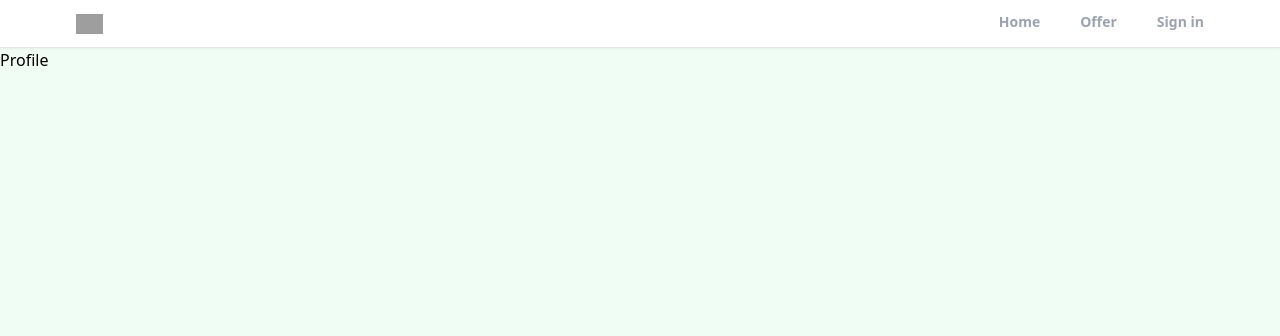
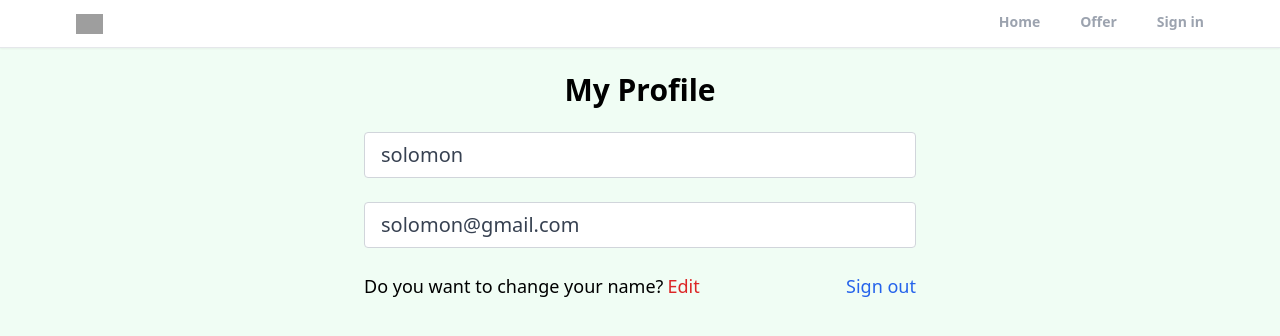
Before and after one commit to Ukwubuiwe-Solomon/Realtor-React-App, a React (Create React App) app: page /profile in a window 1280 px wide. Shown: the top 336 px of the page. Built offline with nearby package versions, Linux system fonts and the light colour scheme; no server answers; sample sign-in values are in the browser's storage; grey boxes are pictures that could not be loaded.

Commit message:
create private route and custom hook for protecting the profile page and adding logout functionality

```diff
--- a/src/App.js
+++ b/src/App.js
@@ -8,6 +8,7 @@
 import Header from './components/Header';
 import {ToastContainer} from 'react-toastify'
 import 'react-toastify/dist/ReactToastify.css';
+import PrivateRoute from './components/PrivateRoute';
 
 
 
@@ -18,7 +19,9 @@
       <Header />
         <Routes>
           <Route path='/' element={<Home />} />
+          <Route path='/profile' element={<PrivateRoute />}>
           <Route path='/profile' element={<Profile />} />
+          </Route>
           <Route path='/sign-in' element={<SignIn />} />
           <Route path='/sign-up' element={<SignUp />} />
           <Route path='/offers' element={<Offers />} />
--- /dev/null
+++ b/src/components/PrivateRoute.js
@@ -0,0 +1,15 @@
+import React from 'react'
+import { Navigate, Outlet } from 'react-router'
+import useAuthStatus from '../hooks/useAuthStatus'
+
+const PrivateRoute = () => {
+    const {loggedLn, checkingStatus} = useAuthStatus();
+    if(checkingStatus){
+        return <h1>Loading</h1>
+    }
+
+   return loggedLn ? <Outlet /> : <Navigate to= "/sign-in" />
+
+}
+
+export default PrivateRoute
--- /dev/null
+++ b/src/hooks/useAuthStatus.js
@@ -0,0 +1,20 @@
+import { getAuth, onAuthStateChanged } from 'firebase/auth'
+import React, { useEffect, useState } from 'react'
+
+const useAuthStatus = () => {
+    const [loggedLn, setLoggedLn] = useState(false)
+    const [checkingStatus, setCheckingStatus] = useState(true)
+
+    useEffect(()=>{
+        const auth = getAuth()
+        onAuthStateChanged(auth, (user)=>{
+            if(user){
+                setLoggedLn(true)
+            }
+            setCheckingStatus(false)
+        })
+    },[])
+  return {loggedLn, checkingStatus}
+}
+
+export default useAuthStatus
--- a/src/pages/Profile.js
+++ b/src/pages/Profile.js
@@ -1,9 +1,53 @@
-import React from 'react'
+import { getAuth } from "firebase/auth";
+import React, { useState } from "react";
+import { useNavigate } from "react-router";
 
 const Profile = () => {
+  const navigate = useNavigate()
+  const [formData, setFormData] = useState({
+    name: "solomon",
+    email: "solomon@gmail.com",
+  });
+  const { name, email } = formData;
+
+  function onLogout(){
+    const auth = getAuth()
+    auth.signOut()
+    navigate("/")
+  }
   return (
-    <div>Profile</div>
-  )
-}
+    <>
+      <section className="max-w-6xl mx-auto flex justify-center items-center flex-col">
+        <h1 className="text-3xl font-bold text-center mt-6">My Profile</h1>
 
-export default Profile
+        <div className="w-full md:w-[50%] mt-6 px-3">
+          <form>
+            <input
+              type="text"
+              id="name"
+              value={name}
+              disabled
+              className="mb-6 w-full px-4 py-2 text-xl text-gray-700 bg-white border border-gray-300 rounded transition ease-in-out"
+            />
+
+            <input
+              type="email"
+              id="email"
+              value={email}
+              disabled
+              className="mb-6 w-full px-4 py-2 text-xl text-gray-700 bg-white border border-gray-300 rounded transition ease-in-out"
+            />
+            <div className="flex justify-between whitespace-nowrap text-sm sm:text-lg mb-6">
+              <p className="flex items-center">Do you want to change your name?
+              <span className="text-red-600 hover:text-red-700 transition duration-200 ease-in-out cursor-pointer ml-1 ">Edit</span>
+              </p>
+              <p onClick={onLogout} className="text-blue-600 hover:text-blue-800 transition duration-200 ease-in-out cursor-pointer">Sign out</p>
+            </div>
+          </form>
+        </div>
+      </section>
+    </>
+  );
+};
+
+export default Profile;
```
